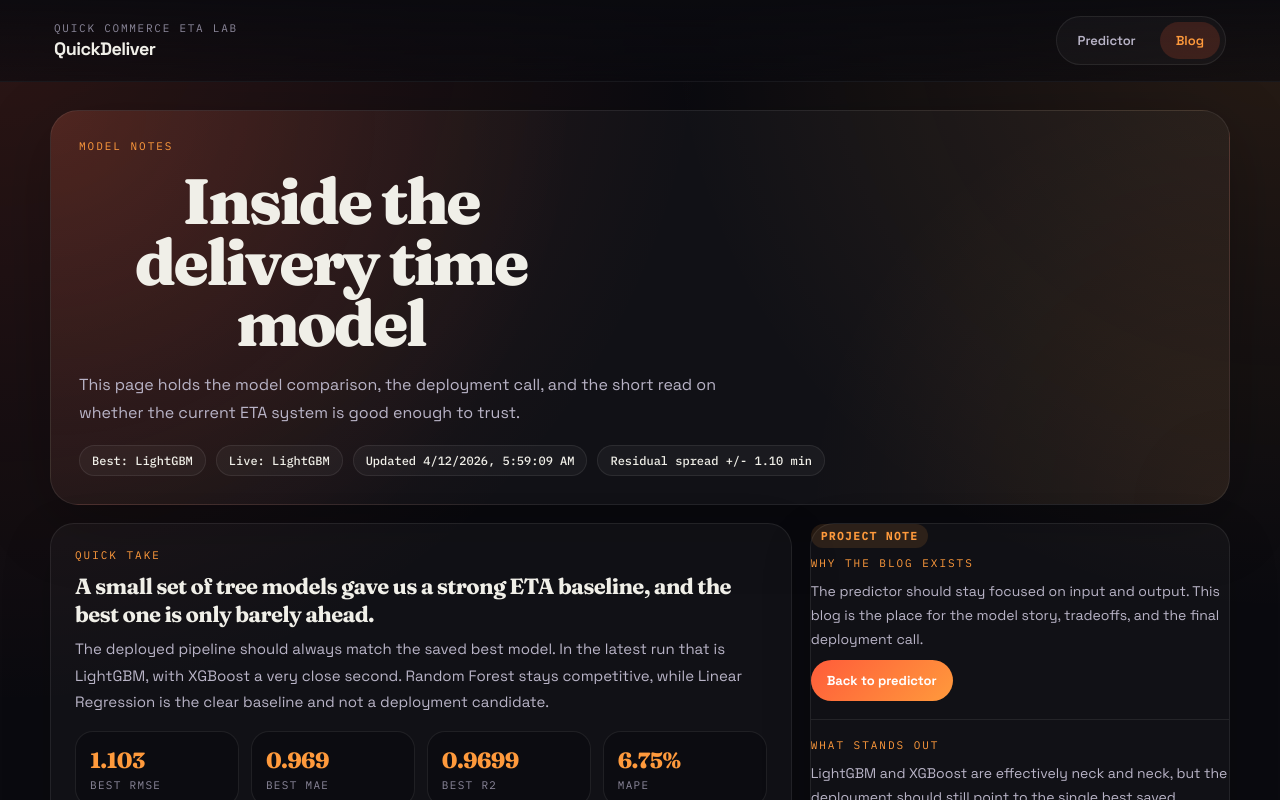
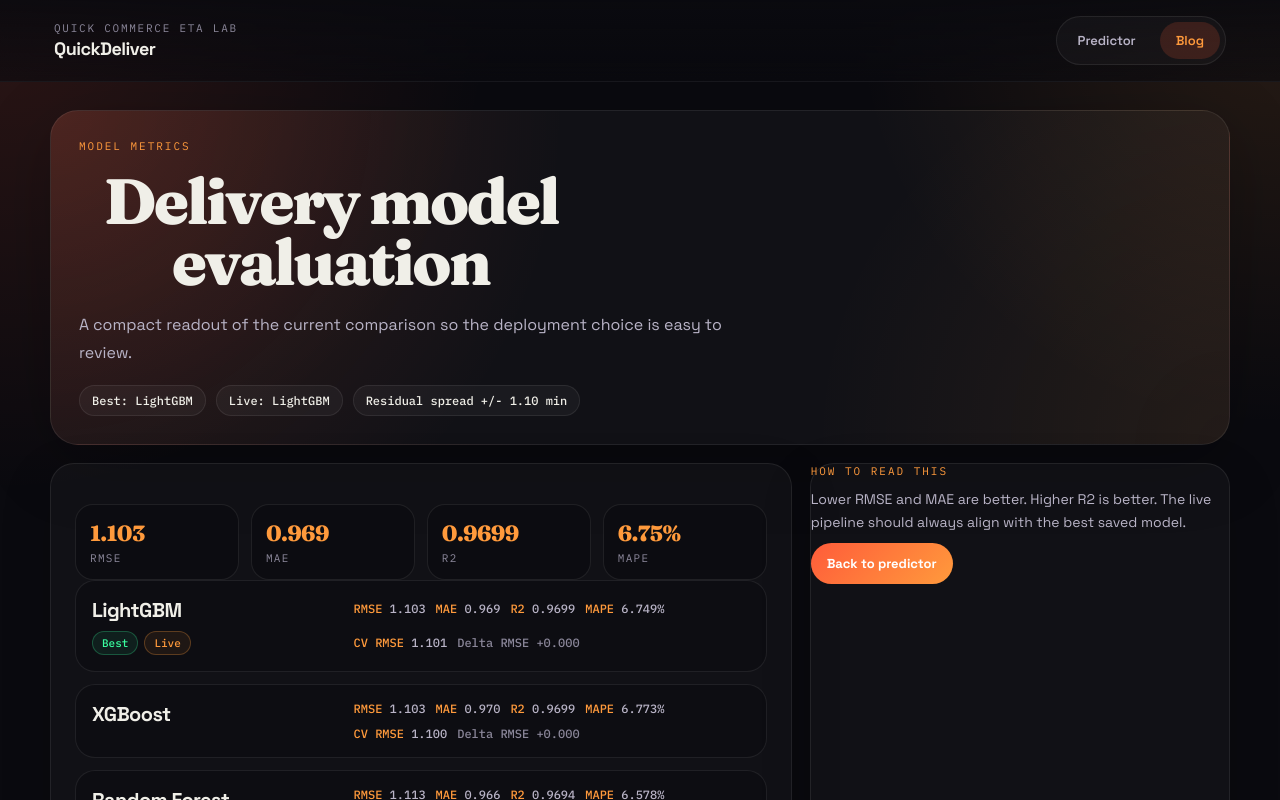
Before and after one commit to sharmaaryan8604/quick_commerce_delivery_time_prediction, a React (Create React App) app in the folder frontend/: page / in a window 1280 px wide. Both pictures are taken after a click on the button "Blog". Shown: the top 800 px of the page. Built offline with nearby package versions, Linux system fonts and the light colour scheme; no server answers.

Commit message:
Simplify blog to metrics only

```diff
--- a/frontend/src/Blog.jsx
+++ b/frontend/src/Blog.jsx
@@ -111,56 +111,6 @@ const css = `
   font: 400 15px/1.75 "Space Grotesk", sans-serif;
 }
 
-.project-log {
-  display: grid;
-  gap: 14px;
-  margin-top: 16px;
-}
-
-.log-grid {
-  display: grid;
-  grid-template-columns: repeat(2, minmax(0, 1fr));
-  gap: 12px;
-}
-
-.log-card {
-  position: relative;
-  padding: 16px 16px 16px 18px;
-  border-radius: 20px;
-  border: 1px solid rgba(255, 255, 255, 0.08);
-  background: linear-gradient(180deg, rgba(255, 255, 255, 0.05), rgba(10, 10, 15, 0.5));
-  overflow: hidden;
-}
-
-.log-card::before {
-  content: "";
-  position: absolute;
-  left: 0;
-  top: 0;
-  bottom: 0;
-  width: 4px;
-  background: linear-gradient(180deg, #ff5c3a, #ff9a3c);
-}
-
-.log-step {
-  color: #ff9a3c;
-  font: 700 11px "IBM Plex Mono", monospace;
-  letter-spacing: 0.16em;
-  text-transform: uppercase;
-  margin-bottom: 8px;
-}
-
-.log-title {
-  font: 700 18px "Space Grotesk", sans-serif;
-  letter-spacing: -0.03em;
-  margin-bottom: 6px;
-}
-
-.log-copy {
-  color: #b9b4c7;
-  font: 400 14px/1.7 "Space Grotesk", sans-serif;
-}
-
 .insight-grid {
   display: grid;
   grid-template-columns: repeat(4, minmax(0, 1fr));
@@ -208,37 +158,6 @@ const css = `
 }
 
 .aside-copy {
-  color: #b9b4c7;
-  font: 400 14px/1.7 "Space Grotesk", sans-serif;
-}
-
-.aside-badge {
-  display: inline-flex;
-  align-items: center;
-  margin-bottom: 8px;
-  padding: 5px 10px;
-  border-radius: 999px;
-  background: rgba(255, 154, 60, 0.12);
-  color: #ff9a3c;
-  font: 700 11px "IBM Plex Mono", monospace;
-  letter-spacing: 0.14em;
-  text-transform: uppercase;
-}
-
-.verdict {
-  display: grid;
-  gap: 10px;
-  padding: 14px;
-  border-radius: 18px;
-  border: 1px solid rgba(255, 255, 255, 0.08);
-  background: rgba(255, 92, 58, 0.08);
-}
-
-.verdict strong {
-  font: 700 18px "Space Grotesk", sans-serif;
-}
-
-.verdict span {
   color: #b9b4c7;
   font: 400 14px/1.7 "Space Grotesk", sans-serif;
 }
@@ -307,6 +226,10 @@ const css = `
 
 .eval-note {
   color: #8b879a;
+}
+
+.metric-rename {
+  color: #ff9a3c;
 }
 
 .loader,
@@ -425,15 +348,12 @@ export default function Blog({ onOpenPredictor }) {
   return (
     <div className="blog-shell">
       <section className="blog-hero">
-        <div className="eyebrow">Model notes</div>
-        <h1 className="blog-title">Inside the delivery time model</h1>
-        <p className="blog-lead">
-          This page holds the model comparison, the deployment call, and the short read on whether the current ETA system is good enough to trust.
-        </p>
+        <div className="eyebrow">Model metrics</div>
+        <h1 className="blog-title">Delivery model evaluation</h1>
+        <p className="blog-lead">A compact readout of the current comparison so the deployment choice is easy to review.</p>
         <div className="meta-row">
           <span className="pill">Best: {loading ? "Loading..." : bestModel || "Unknown"}</span>
           <span className="pill">Live: {loading ? "Loading..." : deployedModel || "Unknown"}</span>
-          {metrics?.generated_at && <span className="pill">Updated {new Date(metrics.generated_at).toLocaleString()}</span>}
           {metrics?.residual_std && <span className="pill">Residual spread +/- {fmt(metrics.residual_std, 2)} min</span>}
         </div>
       </section>
@@ -441,23 +361,18 @@ export default function Blog({ onOpenPredictor }) {
       <div className="blog-grid">
         <article className="post">
           <div className="post-section">
-            <div className="section-title">Quick take</div>
-            <div className="section-heading">A small set of tree models gave us a strong ETA baseline, and the best one is only barely ahead.</div>
-            <p className="body-text">
-              The deployed pipeline should always match the saved best model. In the latest run that is LightGBM, with XGBoost a very close second. Random Forest stays competitive, while Linear Regression is the clear baseline and not a deployment candidate.
-            </p>
             <div className="insight-grid">
               <div className="insight">
                 <div className="insight-value">{top ? fmt(top.RMSE, 3) : "--"}</div>
-                <div className="insight-label">Best RMSE</div>
+                <div className="insight-label">RMSE</div>
               </div>
               <div className="insight">
                 <div className="insight-value">{top ? fmt(top.MAE, 3) : "--"}</div>
-                <div className="insight-label">Best MAE</div>
+                <div className="insight-label">MAE</div>
               </div>
               <div className="insight">
                 <div className="insight-value">{top ? fmt(top.R2, 4) : "--"}</div>
-                <div className="insight-label">Best R2</div>
+                <div className="insight-label">R2</div>
               </div>
               <div className="insight">
                 <div className="insight-value">{top ? `${fmt(top.MAPE, 2)}%` : "--"}</div>
@@ -465,50 +380,6 @@ export default function Blog({ onOpenPredictor }) {
               </div>
             </div>
           </div>
-
-          <div className="post-section">
-            <div className="section-title">What we have done</div>
-            <div className="section-heading">A cleaner split between the predictor and the story behind it.</div>
-            <p className="body-text">
-              The app now feels more like a finished product: the predictor focuses only on ETA input and output, while this blog explains the model choices, deployment, and the tradeoffs in plain language.
-            </p>
-            <div className="project-log">
-              <div className="log-grid">
-                <div className="log-card">
-                  <div className="log-step">01</div>
-                  <div className="log-title">Moved model evaluation into the blog</div>
-                  <div className="log-copy">The comparison table now lives in a readable article-style section instead of sitting inside the form.</div>
-                </div>
-                <div className="log-card">
-                  <div className="log-step">02</div>
-                  <div className="log-title">Kept the predictor focused</div>
-                  <div className="log-copy">The main screen only handles order details and the ETA result, which makes it easier to use and easier to understand.</div>
-                </div>
-                <div className="log-card">
-                  <div className="log-step">03</div>
-                  <div className="log-title">Matched deployment to the best model</div>
-                  <div className="log-copy">The live pipeline points to the saved best artifact so the app does not present a mismatch between score and deployment.</div>
-                </div>
-                <div className="log-card">
-                  <div className="log-step">04</div>
-                  <div className="log-title">Added a static metrics fallback</div>
-                  <div className="log-copy">The blog can still show the model story on Vercel even if the backend is not reachable.</div>
-                </div>
-              </div>
-            </div>
-          </div>
-
-          <div className="post-section">
-            <div className="section-title">Model evaluation</div>
-            <div className="verdict">
-              <strong>{strongEnough ? "Good enough for the current scope" : "Needs another pass before confidence goes up"}</strong>
-              <span>
-                {strongEnough
-                  ? "The current error is low enough for a practical ETA experience, and the validation gap is tight."
-                  : "The error is still acceptable as a draft, but I would want another round of tuning before treating it as final."}
-              </span>
-            </div>
-
           {error && <div className="empty-state">{error}</div>}
           {!error && loading && <div className="loader">Refreshing model evaluations...</div>}
 
@@ -519,51 +390,35 @@ export default function Blog({ onOpenPredictor }) {
               {ordered.map((item) => (
                 <div className="eval-card" key={item.Model}>
                   <div className="eval-name">
-                      <strong>{item.Model === "Deployed model" ? "Deployed pipeline" : item.Model}</strong>
+                    <strong>{item.Model}</strong>
                     <div className="chip-row">
                       {item.Model === bestModel && <span className="chip best">Best</span>}
                       {item.Model === deployedModel && <span className="chip live">Live</span>}
                     </div>
                   </div>
                   <div className="eval-stats">
-                      <span>RMSE {fmt(item.RMSE)}</span>
-                      <span>MAE {fmt(item.MAE)}</span>
-                      <span>R2 {fmt(item.R2, 4)}</span>
-                      <span>MAPE {fmt(item.MAPE, 3)}%</span>
-                      <span>CV RMSE {fmt(item.CV_RMSE)}</span>
+                    <span><span className="metric-rename">RMSE</span> {fmt(item.RMSE)}</span>
+                    <span><span className="metric-rename">MAE</span> {fmt(item.MAE)}</span>
+                    <span><span className="metric-rename">R2</span> {fmt(item.R2, 4)}</span>
+                    <span><span className="metric-rename">MAPE</span> {fmt(item.MAPE, 3)}%</span>
+                    <span><span className="metric-rename">CV RMSE</span> {fmt(item.CV_RMSE)}</span>
                     <span className="eval-note">Delta RMSE {delta(Number(item.RMSE), Number(top?.RMSE))}</span>
                   </div>
                 </div>
               ))}
             </div>
           )}
-          </div>
         </article>
 
         <aside className="side">
           <div className="aside-block">
-            <div className="aside-badge">Project note</div>
-            <div className="aside-title">Why the blog exists</div>
+            <div className="aside-title">How to read this</div>
             <p className="aside-copy">
-              The predictor should stay focused on input and output. This blog is the place for the model story, tradeoffs, and the final deployment call.
+              Lower RMSE and MAE are better. Higher R2 is better. The live pipeline should always align with the best saved model.
             </p>
             <button className="blog-cta" onClick={onOpenPredictor}>
               Back to predictor
             </button>
-          </div>
-
-          <div className="aside-block">
-            <div className="aside-title">What stands out</div>
-            <p className="aside-copy">
-              LightGBM and XGBoost are effectively neck and neck, but the deployment should still point to the single best saved artifact. If those ever disagree, the metrics snapshot is stale.
-            </p>
-          </div>
-
-          <div className="aside-block">
-            <div className="aside-title">Baseline check</div>
-            <p className="aside-copy">
-              Linear Regression is the sanity check here. It is much weaker than the tree-based models, which is exactly what we want to see before trusting a more expressive model.
-            </p>
           </div>
         </aside>
       </div>
```
Lines whose indentation alone changed are shown as unchanged.
